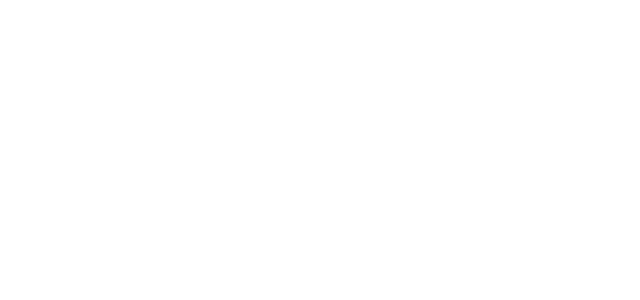
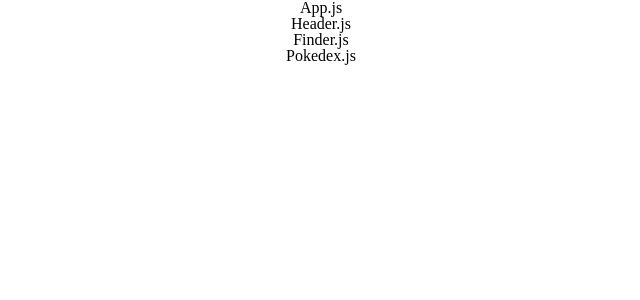
Before and after one commit to iamnitinmisra/nodb-review, a React (Create React App) app: page / in a window 1280 px wide. Shown: the top 300 px of the page, without its empty margins (319-959 px from the left). Built offline with nearby package versions, Linux system fonts and the light colour scheme.

Commit message:
Front end skeleton

```diff
--- a/src/App.css
+++ b/src/App.css
@@ -1,3 +1,5 @@
+@import './reset.css';
+
 .App {
   text-align: center;
 }
--- a/src/App.js
+++ b/src/App.js
@@ -1,9 +1,41 @@
 import React, { Component } from 'react'
+import Header from './components/Header'
+import Finder from './components/Finder'
+import Pokedex from './components/Pokedex'
 import './App.css'
 
 class App extends Component {
+  constructor() {
+    super()
+    this.state = {
+      caughtPokemon: [],
+    }
+    this.catchPokemon = this.catchPokemon.bind(this)
+    this.saveName = this.saveName.bind(this)
+    this.releasePokemon = this.releasePokemon.bind(this)
+  }
+
+  componentDidMount() {}
+
+  catchPokemon(pokemon) {}
+
+  saveName(id, newName) {}
+
+  releasePokemon(id) {}
+
   render() {
-    return <div className="App"></div>
+    return (
+      <div className="App">
+        App.js
+        <Header />
+        <Finder catchPokemon={this.catchPokemon} />
+        <Pokedex
+          caughtPokemon={this.state.caughtPokemon}
+          saveName={this.saveName}
+          releasePokemon={this.releasePokemon}
+        />
+      </div>
+    )
   }
 }
 
--- /dev/null
+++ b/src/components/Finder.js
@@ -0,0 +1,28 @@
+import React, { Component } from 'react'
+import Grass from './Grass'
+
+class Finder extends Component {
+  constructor() {
+    super()
+    this.state = {
+      wildPokemon: [],
+    }
+  }
+
+  componentDidMount() {}
+
+  render() {
+    const wildPokemon = this.state.wildPokemon.map(pokemon => {
+      return <Grass pokemon={pokemon} catchPokemon={this.props.catchPokemon} />
+    })
+
+    return (
+      <div>
+        Finder.js
+        {wildPokemon}
+      </div>
+    )
+  }
+}
+
+export default Finder
--- /dev/null
+++ b/src/components/Grass.js
@@ -0,0 +1,18 @@
+import React, { Component } from 'react'
+
+class Grass extends Component {
+  constructor() {
+    super()
+    this.state = {
+      grassClicked: false,
+    }
+  }
+
+  checkGrass() {}
+
+  render() {
+    return <div>Grass.js</div>
+  }
+}
+
+export default Grass
--- /dev/null
+++ b/src/components/Header.js
@@ -0,0 +1,7 @@
+import React from 'react'
+
+function Header() {
+  return <header>Header.js</header>
+}
+
+export default Header
--- /dev/null
+++ b/src/components/Pokedex.js
@@ -0,0 +1,23 @@
+import React from 'react'
+import Pokemon from './Pokemon'
+
+function Pokedex(props) {
+  const pokemonList = props.caughtPokemon.map(pokemon => {
+    return (
+      <Pokemon
+        pokemon={pokemon}
+        saveName={props.saveName}
+        releasePokemon={props.releasePokemon}
+      />
+    )
+  })
+
+  return (
+    <div>
+      Pokedex.js
+      {pokemonList}
+    </div>
+  )
+}
+
+export default Pokedex
--- /dev/null
+++ b/src/components/Pokemon.js
@@ -0,0 +1,21 @@
+import React, { Component } from 'react'
+
+class Pokemon extends Component {
+  constructor() {
+    super()
+    this.state = {
+      isEditing: false,
+      userInput: '',
+    }
+  }
+
+  toggleEdit() {}
+
+  handleChange(event) {}
+
+  render() {
+    return <div>Pokemon.js</div>
+  }
+}
+
+export default Pokemon
--- /dev/null
+++ b/src/reset.css
@@ -0,0 +1,51 @@
+/* http://meyerweb.com/eric/tools/css/reset/
+   v2.0 | 20110126
+   License: none (public domain)
+*/
+* {
+  box-sizing: border-box;
+}
+
+html, body, div, span, applet, object, iframe,
+h1, h2, h3, h4, h5, h6, p, blockquote, pre,
+a, abbr, acronym, address, big, cite, code,
+del, dfn, em, img, ins, kbd, q, s, samp,
+small, strike, strong, sub, sup, tt, var,
+b, u, i, center,
+dl, dt, dd, ol, ul, li,
+fieldset, form, label, legend,
+table, caption, tbody, tfoot, thead, tr, th, td,
+article, aside, canvas, details, embed,
+figure, figcaption, footer, header, hgroup,
+menu, nav, output, ruby, section, summary,
+time, mark, audio, video {
+	margin: 0;
+	padding: 0;
+	border: 0;
+	font-size: 100%;
+	font: inherit;
+	vertical-align: baseline;
+}
+/* HTML5 display-role reset for older browsers */
+article, aside, details, figcaption, figure,
+footer, header, hgroup, menu, nav, section {
+	display: block;
+}
+body {
+	line-height: 1;
+}
+ol, ul {
+	list-style: none;
+}
+blockquote, q {
+	quotes: none;
+}
+blockquote:before, blockquote:after,
+q:before, q:after {
+	content: '';
+	content: none;
+}
+table {
+	border-collapse: collapse;
+	border-spacing: 0;
+}
```
Also changed, not shown: 1 other file (tests, documents, lock files or other folders).
